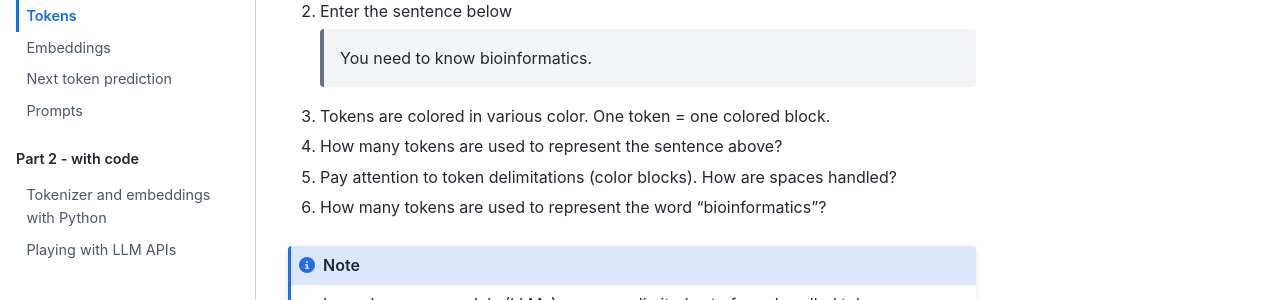
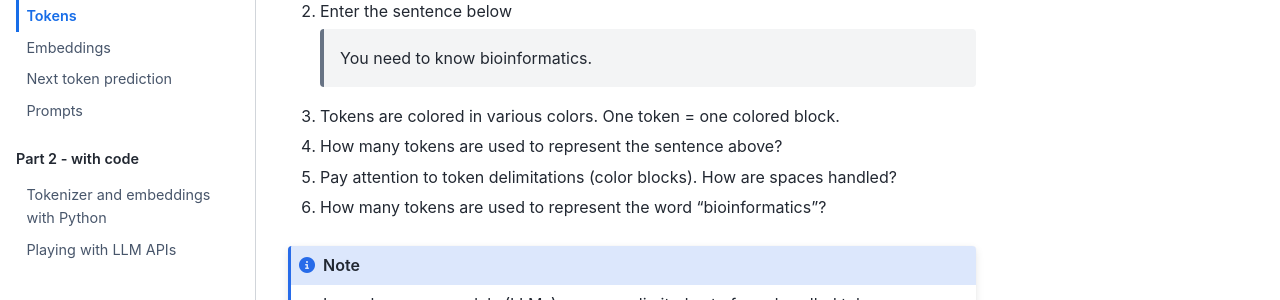
Before and after one commit to pierrepo/llm-practicals, a Jupyter Book: the page built from content/tokens.md, in a window 1280 px wide and 900 px high. Shown: the part 291-591 px from the top of the window. Built offline with Jupyter Book 1.0.4 settings and Sphinx 7.4.7 and the Sphinx Book theme 1.1.4, drawn with Linux system fonts in a browser that asks for light colours.

Commit message:
Fix typo

```diff
--- a/content/tokens.md
+++ b/content/tokens.md
@@ -9,7 +9,7 @@ Open OpenAI Tokenizer in a web browser: <https://platform.openai.com/tokenizer>
 
     > You need to know bioinformatics.
 
-3. Tokens are colored in various color. One token = one colored block.
+3. Tokens are colored in various colors. One token = one colored block.
 4. How many tokens are used to represent the sentence above?
 5. Pay attention to token delimitations (color blocks). How are spaces handled?
 6. How many tokens are used to represent the word “bioinformatics”?
```
